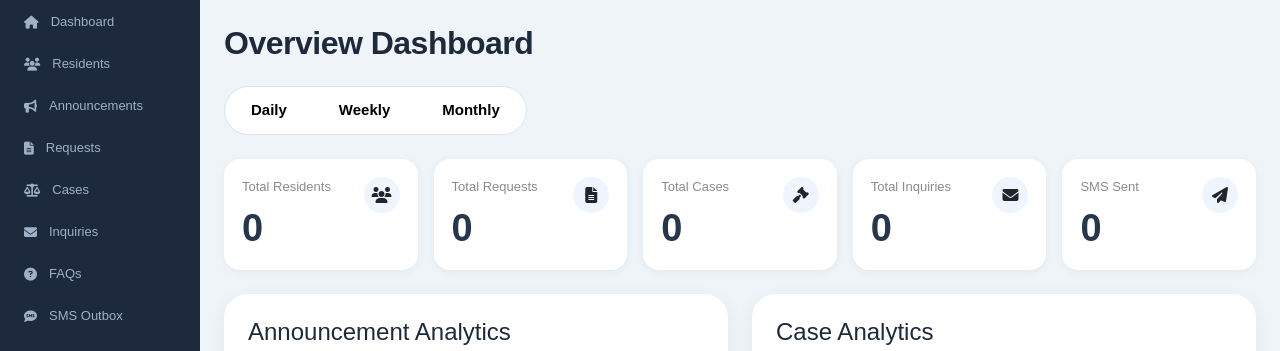
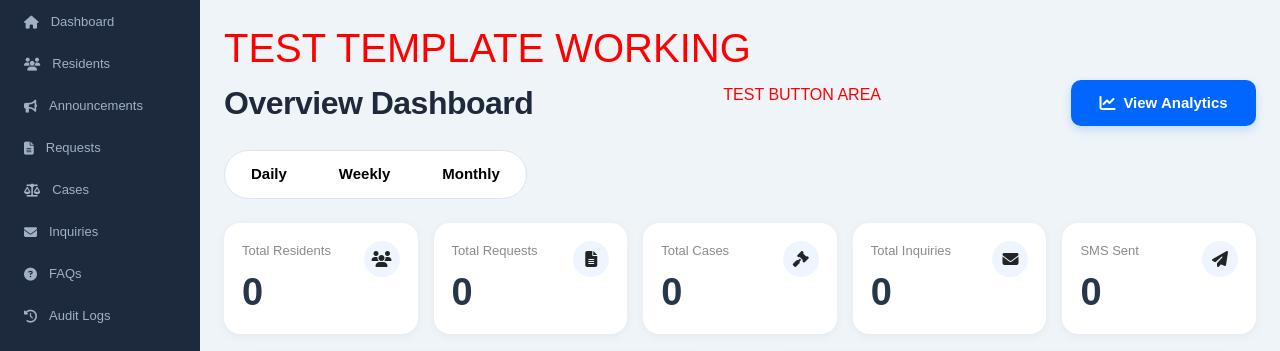
Before and after one commit to floresjuliah/kaugnayph, a Django app: template templates/adminpanel/dashboard.html in a window 1280 px wide. Shown: the part 74-425 px from the top of the page. Run offline with Django 5.2, Linux system fonts and the light colour scheme; the template is opened without the code that fills it, so the values that code supplies are empty.

Commit message:
refined admin ui

```diff
--- a/static/css/dashboard.css
+++ b/static/css/dashboard.css
@@ -7,14 +7,16 @@ width:100%;
 display:flex;
 justify-content:space-between;
 align-items:center;
+gap: 20px;
 margin-bottom:24px;
 }
 
 .dash-header h1{
-font-size:42px;
-font-weight:700;
+font-size:32px;
+font-weight:600;
 color:#1e293b;
 margin:0;
+letter-spacing: -.5px;
 }
 
 /* Filters */
@@ -330,3 +332,47 @@ display:none;
     }
 
 }
+
+/* Dashboard Analytics Button */
+.dash-analytics-btn{
+    display:flex;
+    align-items:center;
+    justify-content:center;
+    gap:8px;
+
+    height:46px;
+    min-width:185px;
+    padding:0 22px;
+
+    border:none;
+    border-radius:10px;
+
+    background:#0066ff;
+    color:#fff;
+
+    font-size:15px;
+    font-weight:600;
+    text-decoration:none;
+    white-space:nowrap;
+
+    box-shadow:0 4px 10px rgba(0,102,255,.18);
+    transition:
+        background .2s ease,
+        transform .15s ease,
+        box-shadow .2s ease;
+}
+
+.dash-analytics-btn:hover{
+    background:#0052cc;
+    color:#fff;
+    transform:translateY(-1px);
+    box-shadow:0 8px 18px rgba(0,102,255,.22);
+}
+
+.dash-analytics-btn:active{
+    transform:translateY(0);
+}
+
+.dash-analytics-btn i{
+    font-size:16px;
+}
--- a/templates/admin_base.html
+++ b/templates/admin_base.html
@@ -103,13 +103,11 @@ window.addEventListener("click", function(e) {
                 FAQs
             </a>
 
-            {% if request.session.role == "Barangay Chairman" %}
-                <a href="{% url 'audit_logs' %}"
-                    class="{% if request.resolver_match.url_name == 'audit_logs' %}active{% endif %}">
-                    <i class="fa-solid fa-clock-rotate-left"></i>
-                    Audit Logs
-                </a>
-            {% endif %}
+            <a href="{% url 'audit_logs' %}"
+                class="{% if request.resolver_match.url_name == 'audit_logs' %}active{% endif %}">
+                <i class="fa-solid fa-clock-rotate-left"></i>
+                Audit Logs
+            </a>
 
             <a href="{% url 'sms_outbox' %}"
                 class="{% if request.resolver_match.url_name == 'sms_outbox' %}active{% endif %}">
--- a/templates/adminpanel/dashboard.html
+++ b/templates/adminpanel/dashboard.html
@@ -8,9 +8,19 @@
 <link rel="stylesheet" href="{% static 'css/dashboard.css' %}">
 
 <div class="dash-page">
+    <h1 style="color:red;">TEST TEMPLATE WORKING</h1>
 
     <div class="dash-header">
         <h1>Overview Dashboard</h1>
+        <p style="color:red;">TEST BUTTON AREA</p>
+
+        <a href="https://analytics.google.com/analytics/web/#/a389106810p530266778/reports/intelligenthome"
+            target="_blank"
+            rel="noopener noreferrer"
+            class="dash-analytics-btn">
+            <i class="fas fa-chart-line"></i>
+            View Analytics
+        </a>
     </div>
 
     <div class="dash-filter-row">
--- a/templates/adminpanel/resident_profile.html
+++ b/templates/adminpanel/resident_profile.html
@@ -86,11 +86,13 @@
                 <div class="resident-profile-divider"></div>
 
                 {% if rv and rv.id_image_path %}
+                    <a href="{% url 'verification_file' rv.rv_id 'id' %}" target="_blank">
                         <img
                             src="{% url 'verification_file' rv.rv_id 'id' %}"
                             alt="ID Photo"
                             class="resident-id-photo"
                         >
+                    </a>
                 {% else %}
                     <p class="no-id-text">No ID submitted.</p>
                 {% endif %}
@@ -103,11 +105,13 @@
                 <div class="resident-profile-divider"></div>
 
                 {% if rv and rv.selfie_image_path %}
+                    <a href="{% url 'verification_file' rv.rv_id 'selfie' %}" target="_blank">
                         <img
                             src="{% url 'verification_file' rv.rv_id 'selfie' %}"
                             alt="Selfie with ID"
                             class="resident-id-photo"
                         >
+                    </a>
                 {% else %}
                     <p class="no-id-text">No selfie with ID submitted.</p>
                 {% endif %}
```
Lines whose indentation alone changed are shown as unchanged.
